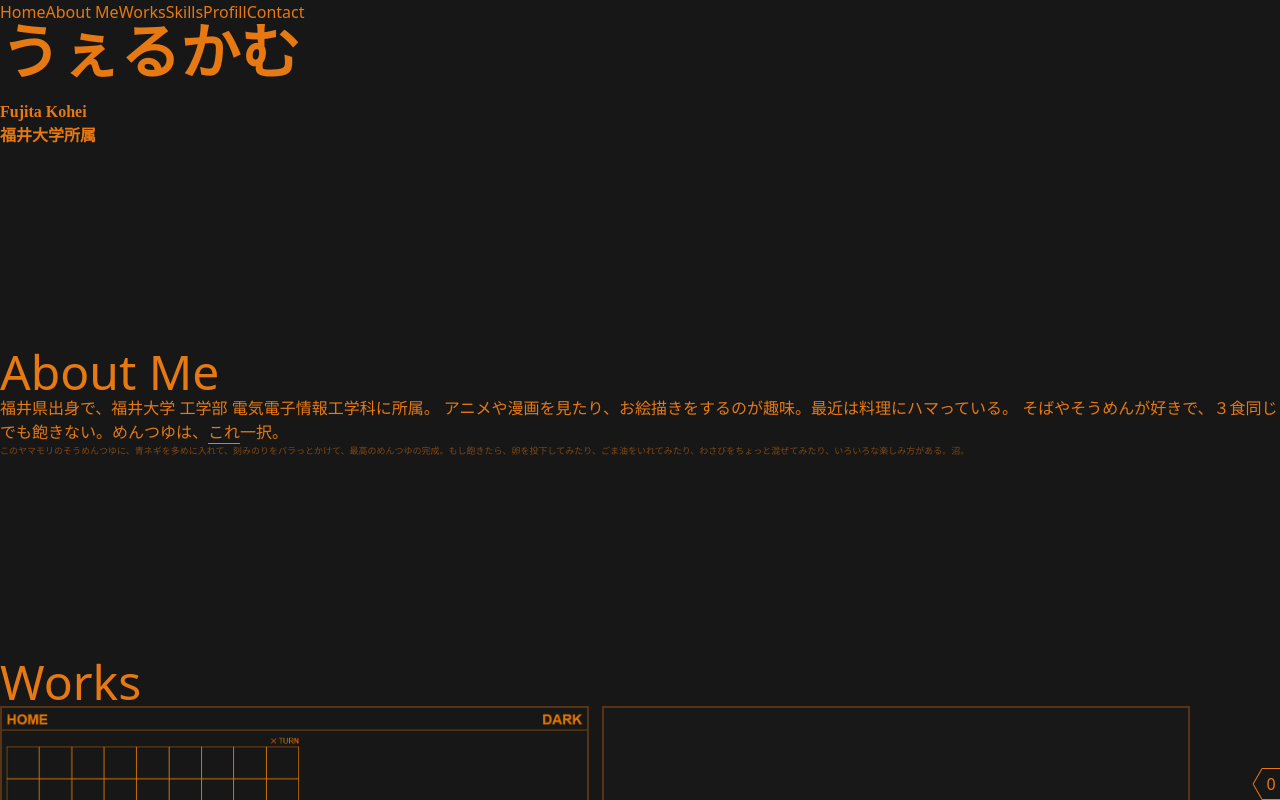
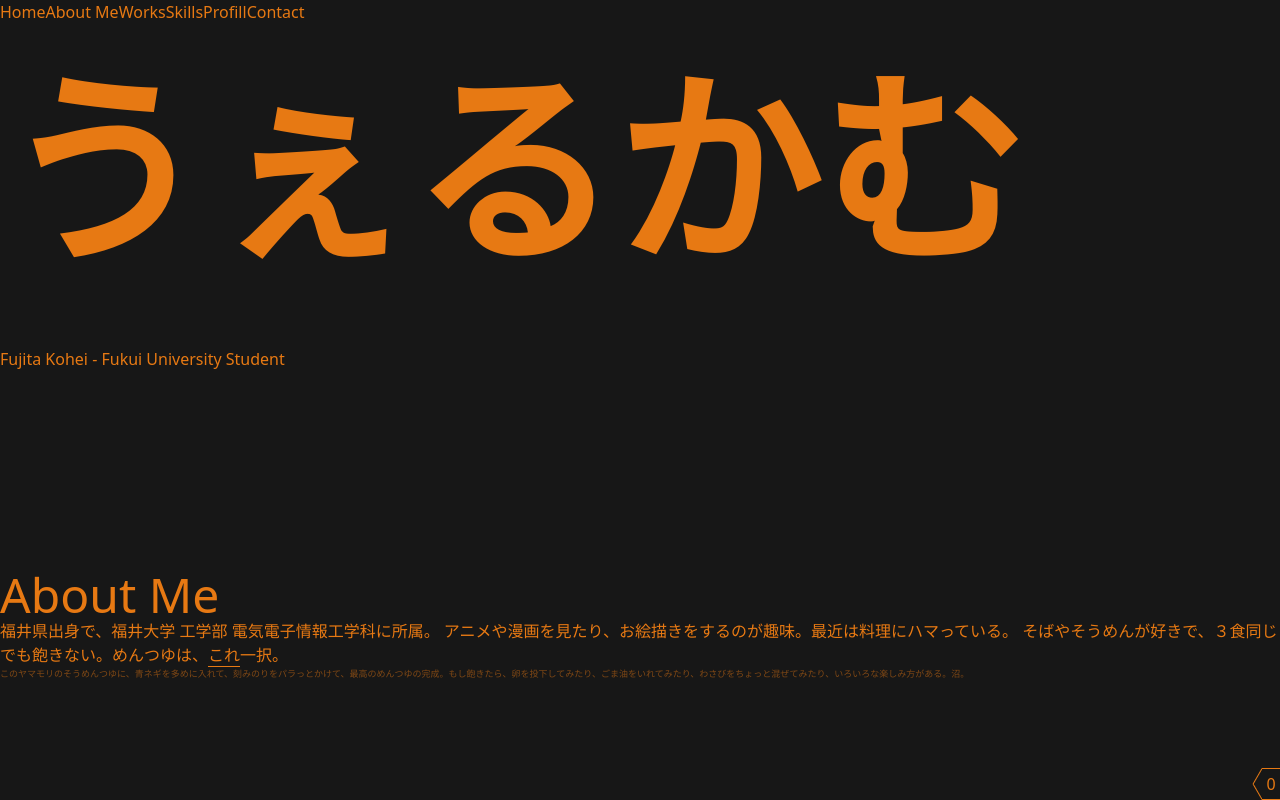
Before and after one commit to FujitaKohei04/portfolio, a Next.js app: page / in a window 1280 px wide. Shown: the top 800 px of the page. Built offline with nearby package versions, Linux system fonts and the light colour scheme.

Commit message:
fix: thumbnail title size change by screen size because the size was too small in PC screen.

```diff
--- a/src/app/main.module.css
+++ b/src/app/main.module.css
@@ -2,9 +2,18 @@
 
 .thumbnailTitle {
     font-family: "Noto Serif JP";
+    font-size: 16vw;
     font-weight: 900;
     margin-top: 60;
-    margin-bottom: 60;
+}
+
+@media (hover: hover) {
+    .thumbnailTitle {
+        font-family: "Noto Serif JP";
+        font-size: 8vw;
+        font-weight: 900;
+        margin-top: 60;
+    }
 }
 
 .worksArranger {
--- a/src/app/page.tsx
+++ b/src/app/page.tsx
@@ -135,12 +135,12 @@ const IMG_NUM = 3;
 
 const Thumbnail = () => {
   return (
-    <div className={styles.thumbnailTitle}>
+    <div >
       <div className="flex flex-col justify-center gap-4">
-        <div className="text-6xl">うぇるかむ</div>
+        <div className={styles.thumbnailTitle}>うぇるかむ</div>
         <div>
-          <div>Fujita Kohei</div>
-          <div>福井大学所属</div>
+          <div>Fujita Kohei - Fukui University Student</div>
+          <div></div>
         </div>
 
       </div>
```
